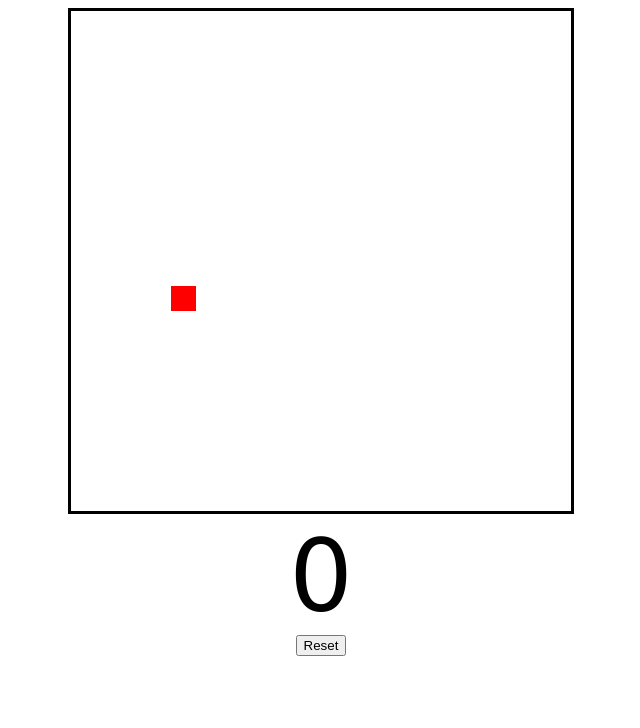
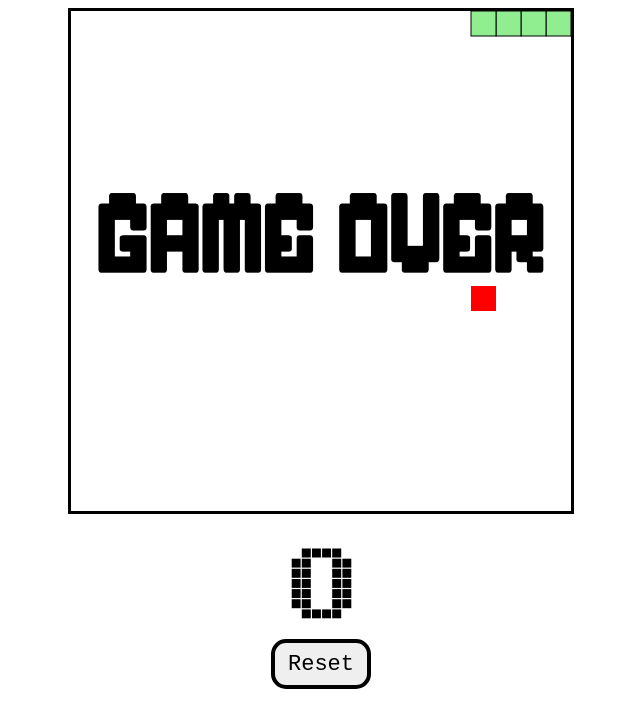
Before and after one commit to Josh-Thalappillil/SnakeGame, a plain HTML site: page index.html in a window 1280 px wide. Both pictures are taken after a click on the button "Reset". Shown: the whole page, without its empty margins (319-959 px from the left). Drawn offline with Linux system fonts and the light colour scheme.

Commit message:
Completion of game

```diff
--- a/index.js
+++ b/index.js
@@ -118,6 +118,44 @@ function changeDirection() {
         break;
     }
 };
-function checkGameOver() {};
-function displayGameOver() {};
-function resetGame() {};
+function checkGameOver() {
+    switch(true){
+        case(snake[0].x < 0):
+            running = false;
+            break;
+        case(snake[0].x >= gameWidth):
+            running = false;
+            break;
+        case(snake[0].y < 0):
+            running = false;
+            break;
+        case(snake[0].y >= gameHeight):
+            running = false;
+            break;
+    }
+    for(let i = 1; i < snake.length; i+=1){
+        if(snake[i].x == snake[0].x && snake[i].y == snake[0].y){
+            running = false;
+        }
+    }
+};
+function displayGameOver() {
+    ctx.font = "80px myGameOver";
+    ctx.fillStyle = "black";
+    ctx.textAlign = "center";
+    ctx.fillText("Game Over", gameWidth / 2, gameHeight / 2);
+    running = false;
+};
+function resetGame() {
+    score = 0;
+    xVelocity = unitSize;
+    yVelocity = 0;
+    snake = [
+        {x:unitSize * 4, y:0},
+        {x:unitSize * 3, y:0},
+        {x:unitSize * 2, y:0},
+        {x:unitSize, y:0},
+        {x:0, y:0}
+    ];
+    gameStart();
+};
--- a/style.css
+++ b/style.css
@@ -1,18 +1,28 @@
+@font-face {
+    font-family: myFont;
+    src: url(./pixel.ttf);
+}
+@font-face {
+    font-family: myGameOver;
+    src: url(./gameover.ttf);
+}
+
 #gameContainer{
     text-align: center;
 }
 
 #gameBoard{
     border: 3px solid;
+    background-color: black;
 }
 
 #scoreText{
-    font-family:"Permanent Marker", cursive;
+    font-family:myFont;
     font-size: 100px;
 }
 
-#resetBtn{
-    font-family:"Permanent Marker", cursive;
+#resetButton{
+    font-family: 'Courier New', Courier, monospace;
     font-size: 22px;
     width: 100px;
     height: 50px;
```
Also changed, not shown: gameover.ttf (added), gameover2.ttf (added), pixel.ttf (added).
